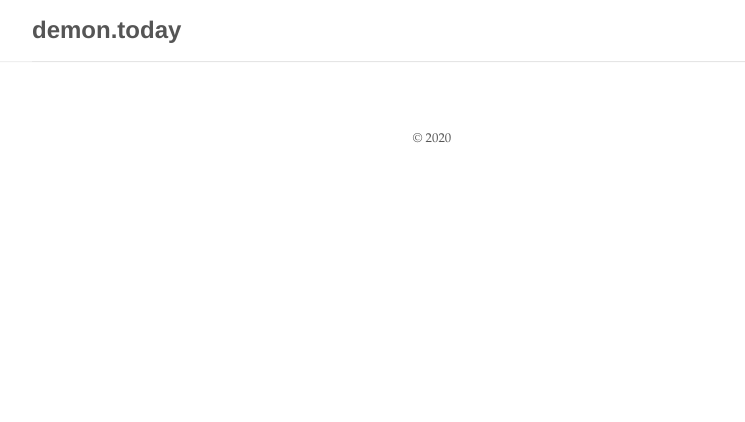
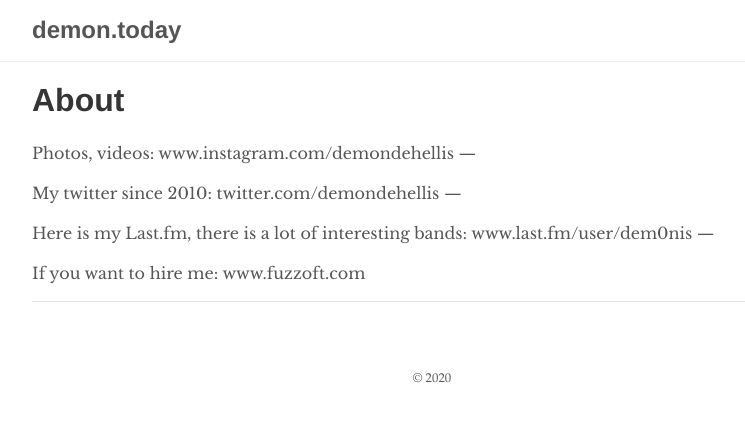
Before and after one commit to demon-today/demon-today.github.io, a Jekyll site: the page built from index.html, in a window 1280 px wide. Shown: the top 422 px of the page, without its empty margins (208-953 px from the left). Built offline with Jekyll 4.4.1, drawn with Linux system fonts in a browser that asks for light colours; the list of posts is cut into pages by our own code.

Commit message:
index page

```diff
--- a/index.html
+++ b/index.html
@@ -2,3 +2,19 @@
 layout: home
 title: Home
 ---
+# About
+
+Photos, videos:
+www.instagram.com/demondehellis
+---
+
+My twitter since 2010:
+twitter.com/demondehellis
+---
+
+Here is my Last.fm, there is a lot of interesting bands:
+www.last.fm/user/dem0nis
+---
+
+If you want to hire me:
+www.fuzzoft.com
```
